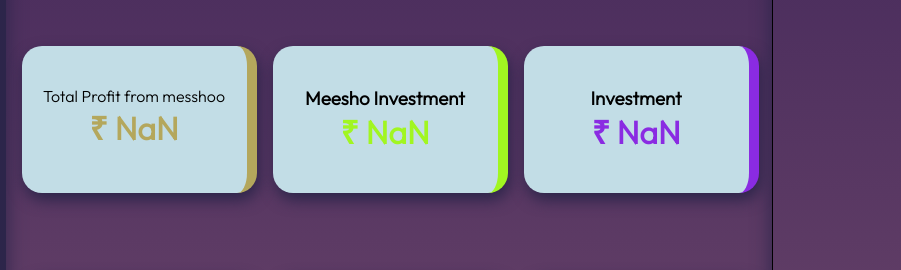
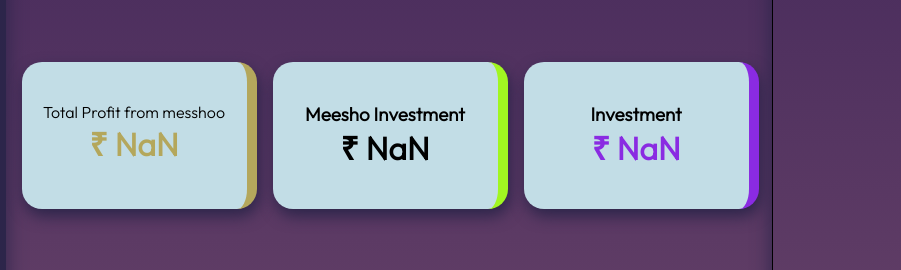
Before and after one commit to chirag396rathod/online-margin-calculater, a plain HTML site: page index.html in a window 1280 px wide. Both pictures are taken after typing "5", "5", "Sample", "Sample", "Sample", "5" into the empty fields and a click on the button "Submit". Shown: the part 186-456 px from the top of the page, 379-1280 px from the left. Drawn offline with Linux system fonts and the light colour scheme.

Commit message:
Change color

```diff
--- a/style.css
+++ b/style.css
@@ -120,6 +120,7 @@
     padding: 10px 5px;
     background-color: #fff;
     border-radius: 10px;
+    margin-bottom: 1rem;
 }
 
 .title h2 {
@@ -136,7 +137,7 @@
 }
 
 .total__investment {
-    color: #a1f621;
+    color: #000;
 }
 
 .Lowwer__investment {
```
